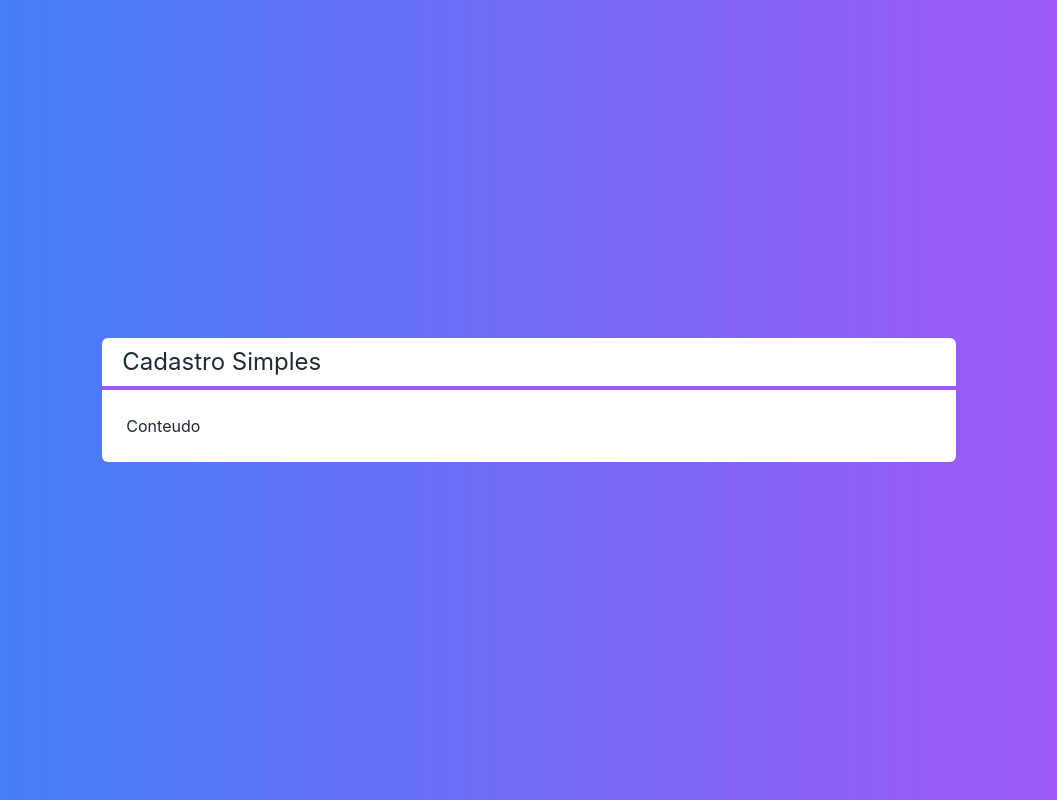
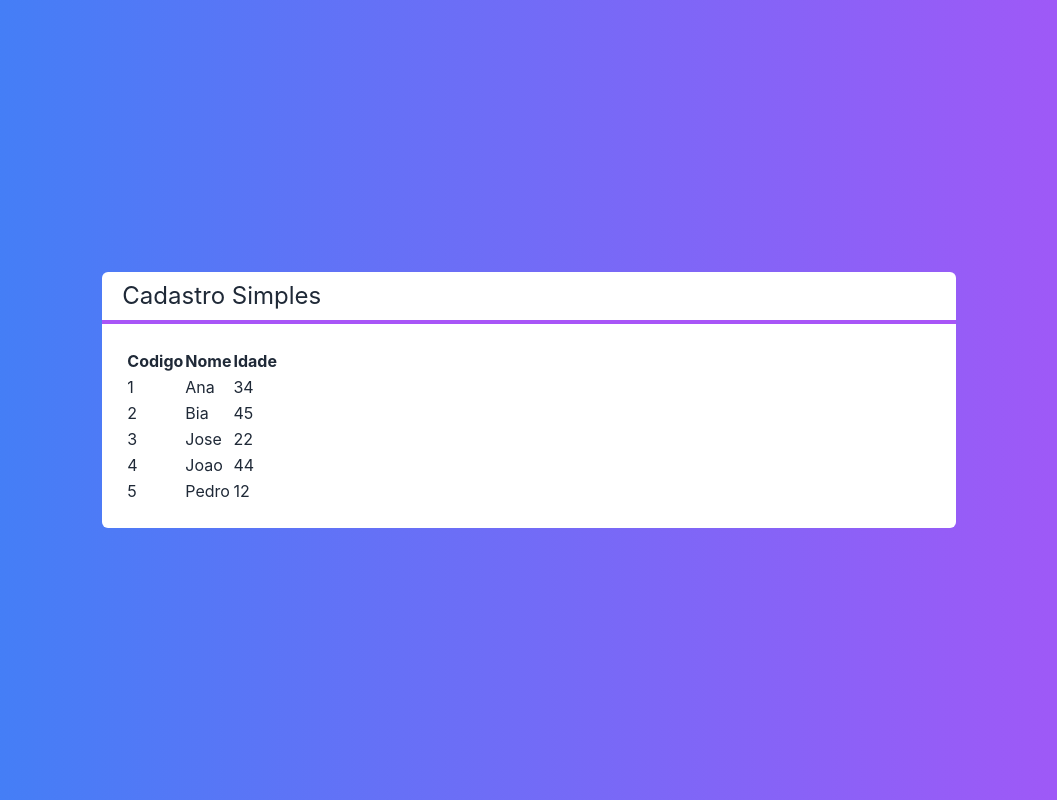
Before and after one commit to Smooke09/CRUD-REACT, a Next.js app: page / in a window 1280 px wide. Shown: the whole page, without its empty margins (111-1168 px from the left). Built offline with nearby package versions, Linux system fonts and the light colour scheme.

Commit message:
Component Table

```diff
--- /dev/null
+++ b/src/components/Tabela.tsx
@@ -0,0 +1,36 @@
+import Cliente from "../core/Cliente";
+
+interface TabelaProps {
+  clientes: Cliente[];
+}
+
+export default function Tabela(props: TabelaProps) {
+  function renderizarCabecalho() {
+    return (
+      <tr>
+        <th>Codigo</th>
+        <th>Nome</th>
+        <th>Idade</th>
+      </tr>
+    );
+  }
+
+  function renderizarDados() {
+    return props.clientes?.map((cliente, i) => {
+      return (
+        <tr key={cliente.id}>
+          <td>{cliente.id}</td>
+          <td>{cliente.nome}</td>
+          <td>{cliente.idade}</td>
+        </tr>
+      );
+    });
+  }
+
+  return (
+    <table>
+      <thead>{renderizarCabecalho()}</thead>
+      <tbody>{renderizarDados()}</tbody>
+    </table>
+  );
+}
--- a/src/core/Cliente.ts
+++ b/src/core/Cliente.ts
@@ -10,7 +10,7 @@
     }
 
     static vazio(){
-        retur new Cliente('', 0)
+        return new Cliente('', 0)
     }
 
     get id(){
--- a/src/pages/index.tsx
+++ b/src/pages/index.tsx
@@ -1,6 +1,16 @@
 import Layout from "../components/Layout";
+import Tabela from "../components/Tabela";
+import Cliente from "../core/Cliente";
 
 export default function Home() {
+  const clientes = [
+    new Cliente("Ana", 34, "1"),
+    new Cliente("Bia", 45, "2"),
+    new Cliente("Jose", 22, "3"),
+    new Cliente("Joao", 44, "4"),
+    new Cliente("Pedro", 12, "5"),
+  ];
+
   return (
     <div
       className={`
@@ -10,7 +20,7 @@
     `}
     >
       <Layout titulo="Cadastro Simples">
-        <span>Conteudo</span>
+        <Tabela clientes={clientes}></Tabela>
       </Layout>
     </div>
   );
```
